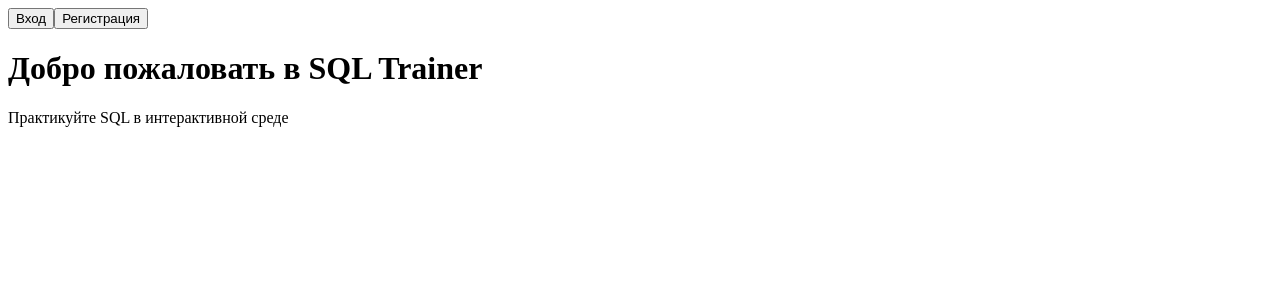
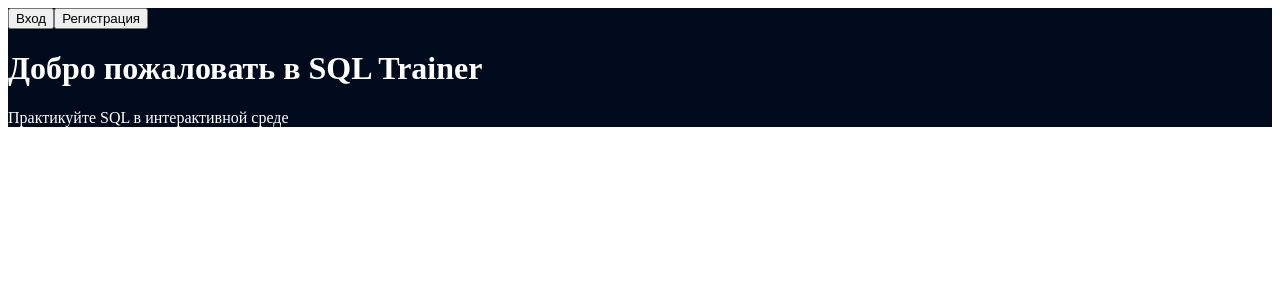
Before and after one commit to imadji/visual-sql-trainer, a Vue app in the folder client/: page / in a window 1280 px wide. Shown: the top 300 px of the page. Built offline with nearby package versions, Linux system fonts and the light colour scheme; the HTML template or start-up script is replaced by a standard one.

Commit message:
add font colors variable

```diff
--- /dev/null
+++ b/client/src/assets/colors.css
@@ -0,0 +1,8 @@
+:root {
+    --background-color: #000A1D;
+    --primary-color: #3498db;
+    --secondary-color: #2ecc71;
+    --danger-color: #e74c3c;
+    --text-color: rgba(255, 255, 255, 1);
+    --shadow-background: rgba(214, 214, 214, 0.3);
+}
--- a/client/src/main.ts
+++ b/client/src/main.ts
@@ -2,6 +2,7 @@ import { createApp } from "vue";
 import { createPinia } from "pinia";
 import App from "./App.vue";
 import router from "./router";
+import './assets/colors.css'
 
 const app = createApp(App);
 app.use(createPinia());
--- a/client/src/views/HomeView.vue
+++ b/client/src/views/HomeView.vue
@@ -1,5 +1,5 @@
 <template>
-  <div>
+  <div class="container">
     <header>
       <button @click="showAuthModal('login')">Вход</button>
       <button @click="showAuthModal('register')">Регистрация</button>
@@ -28,3 +28,10 @@ const hideAuthModal = () => {
   isModalVisible.value = false;
 };
 </script>
+
+<style scoped>
+.container{
+  background-color: var(--background-color);
+  color: var(--text-color);
+}
+</style>
```
